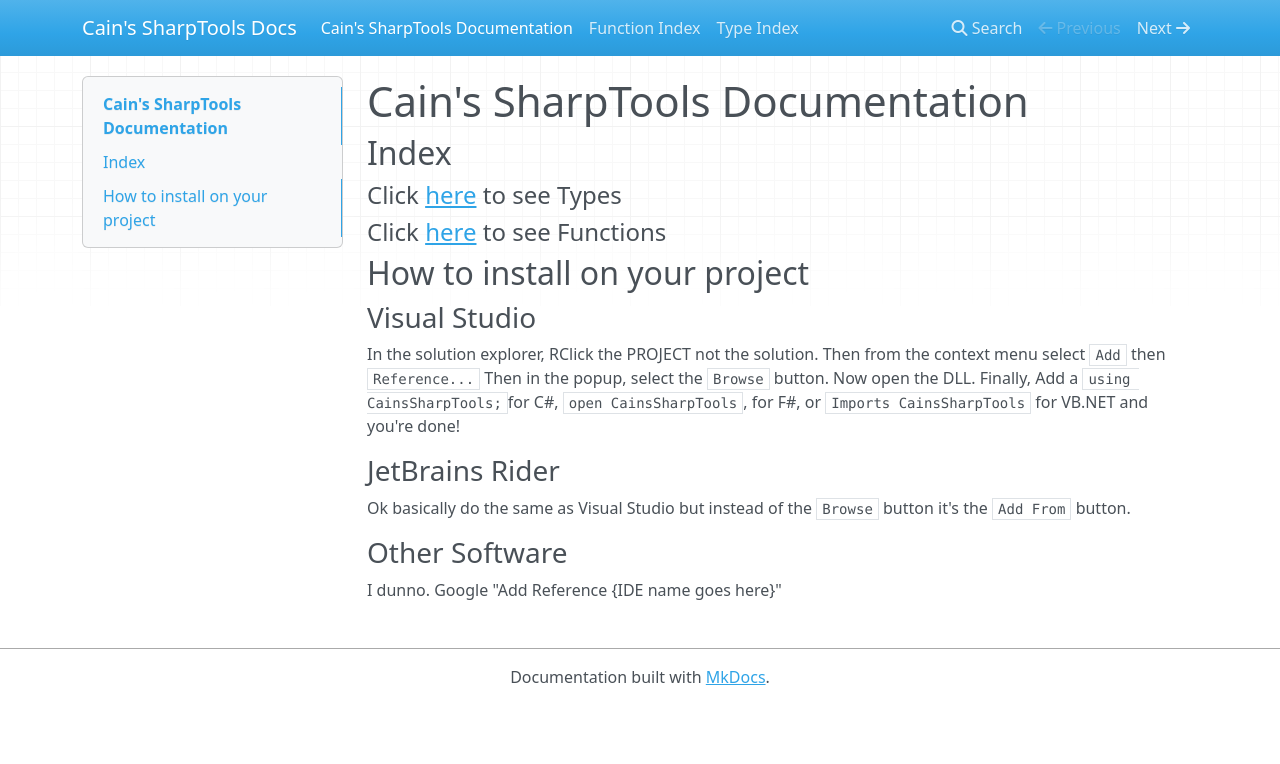
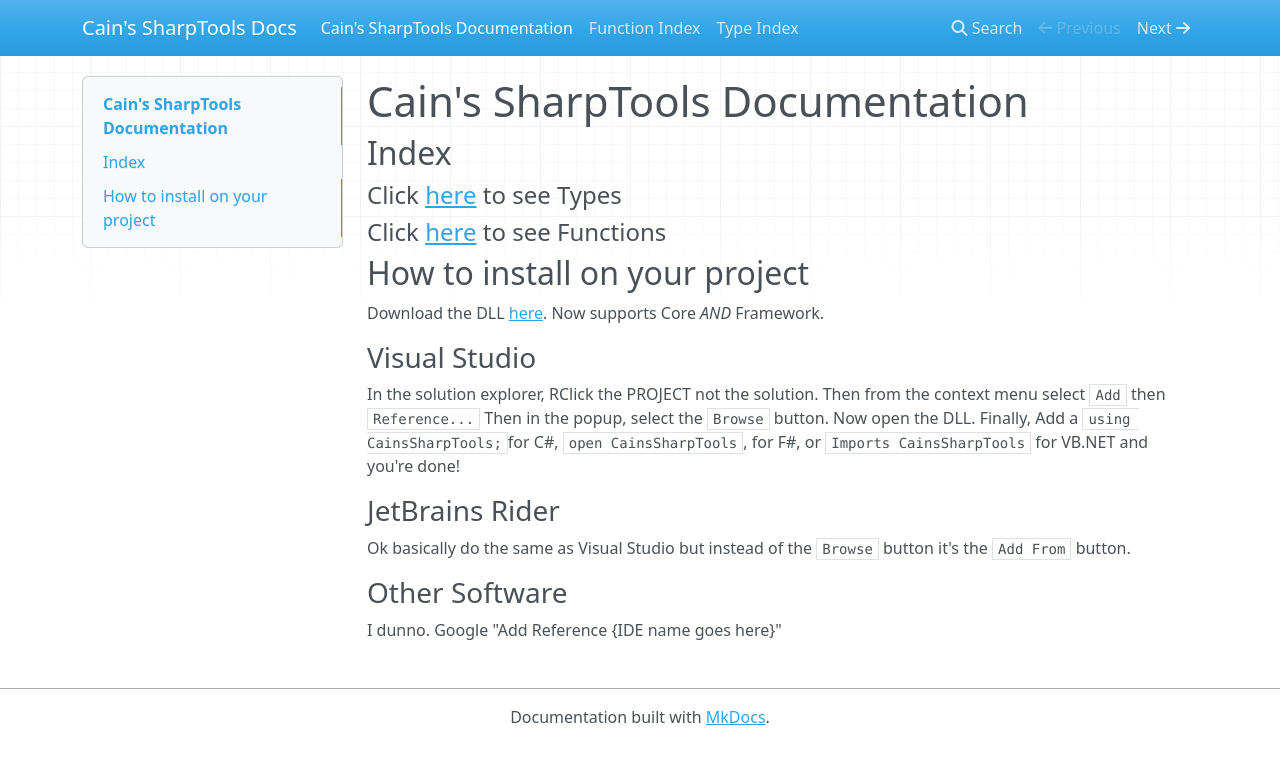
Before and after one commit to cainy-a/CainsSharpTools, an MkDocs documentation site: the page built from docs/index.md, in a window 1280 px wide. Shown: the top 764 px of the page. Built offline with MkDocs 1.6.1, drawn with Linux system fonts in a browser that asks for light colours; nearby versions of some CDN libraries.

Commit message:
Update index.md

```diff
--- a/docs/index.md
+++ b/docs/index.md
@@ -5,6 +5,8 @@
 #### Click [here](functions) to see Functions
 
 ## How to install on your project
+Download the DLL [here](https://github.com/cainy-a/CainsSharpTools/releases). Now supports Core *AND* Framework.
+
 ### Visual Studio
 In the solution explorer, RClick the PROJECT not the solution. Then from the context menu select `Add ` then ` Reference...` Then in the popup, select the `Browse` button. Now open the DLL. Finally, Add a `using CainsSharpTools;`for C#, `open CainsSharpTools`, for F#, or `Imports CainsSharpTools` for VB.NET and you're done!
 ### JetBrains Rider
```
